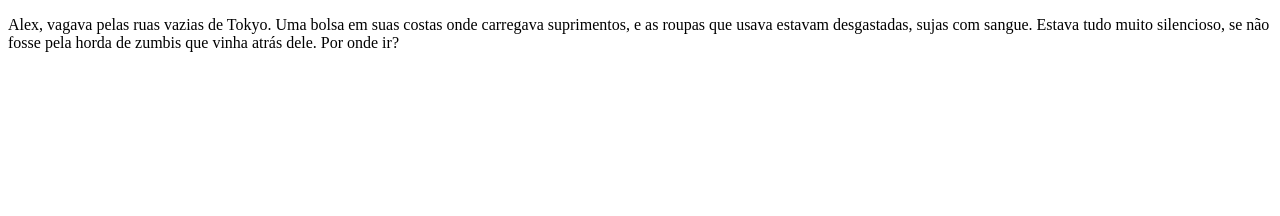
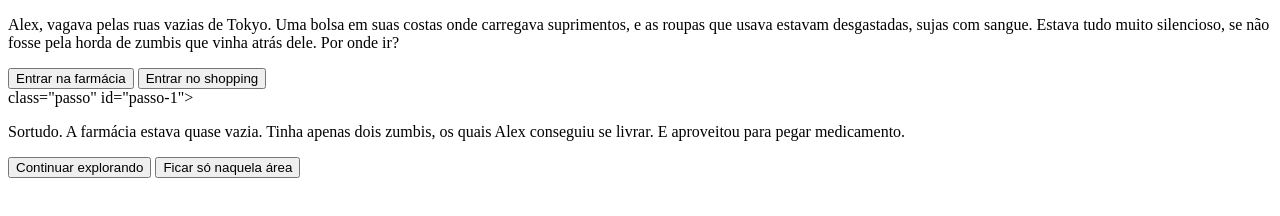
Before and after one commit to larahcn12/Projeto-aventura, a plain HTML site: page index.html in a window 1280 px wide. Drawn offline with Linux system fonts and the light colour scheme.

Commit message:
Projeto aventura

```diff
--- a/index.html
+++ b/index.html
@@ -7,8 +7,15 @@
 </head>
 <body>
     <main>
-        <div>
+        <div class="passo" id="passo-0">
             <p>Alex, vagava pelas ruas vazias de Tokyo. Uma bolsa em suas costas onde carregava suprimentos, e as roupas que usava estavam desgastadas, sujas com sangue. Estava tudo muito silencioso, se não fosse pela horda de zumbis que vinha atrás dele. Por onde ir?</p>
+            <button class="btn-proximo" data-proxima="1">Entrar na farmácia</button>
+            <button class="btn-proximo" data-proxima="2">Entrar no shopping</button>
+        </div>
+        <div>class="passo" id="passo-1">
+            <p>Sortudo. A farmácia estava quase vazia. Tinha apenas dois zumbis, os quais Alex conseguiu se livrar. E aproveitou para pegar medicamento.</p>
+            <button class="btn-proximo" data-proxima="3">Continuar explorando</button>
+            <button class="btn-proximo" data-proxima="4">Ficar só naquela área</button>
         </div>
     </main>
 
```
